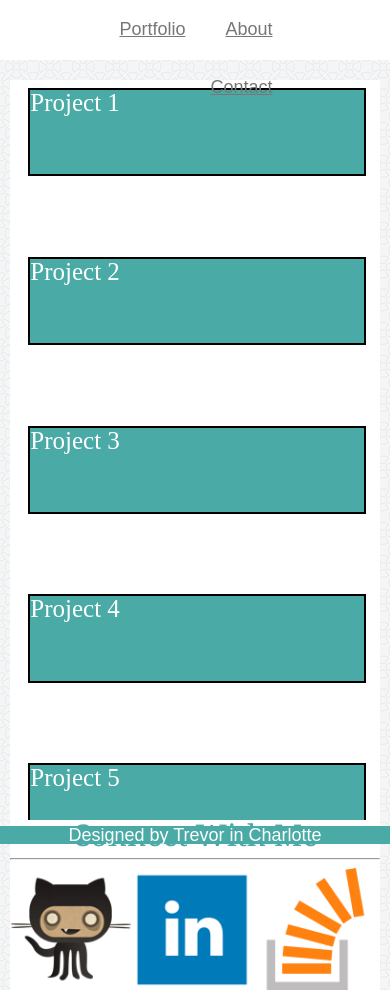
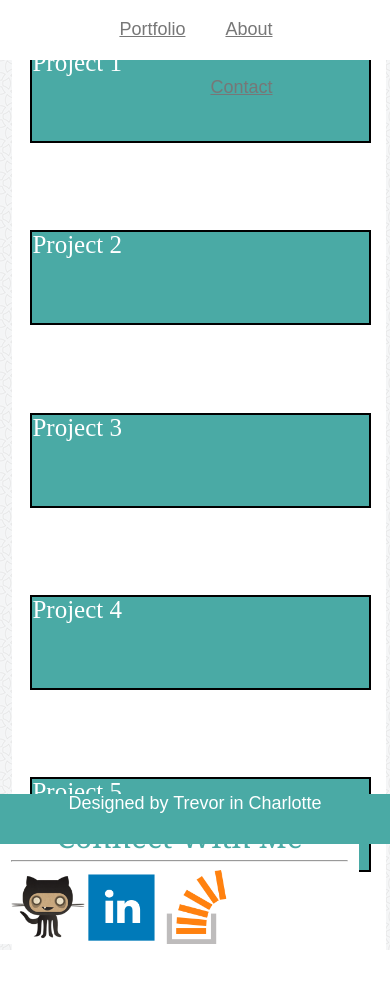
Before and after one commit to trevorharm/responsive-portfolio, a plain HTML site: page portfolio.html in a window 390 px wide. After the commit the page ends 950 px from the top, so only its background shows below. Drawn offline with Linux system fonts and the light colour scheme.

Commit message:
saturdayCommit2

```diff
--- a/assets/css/style.css
+++ b/assets/css/style.css
@@ -206,6 +206,7 @@ form {
     border-width: 2px;
 }
 .footer {
+    height: 50px;
     position: fixed;
     left: 0;
     bottom: 0;
@@ -222,7 +223,24 @@ form {
     /* .portfolio {
      min-height: 100%;
  } */
-  .project1{
+
+ .name {
+     margin-left: 3%;
+ }
+ .navigation {
+     position: absolute;
+     width: 100%;
+    }
+.content {
+    padding-left: 3%;
+    padding-top: 10%;
+   padding-right: 3%;
+}
+.sidebar {
+   right: 50px;
+}
+
+ .project1{
     position: absolute;
     left: 250px;
     top: 150px;
@@ -250,47 +268,52 @@ form {
 }
 
 @media screen and (max-width: 768px){
-
+img {
+    width: 22%;
+}
     .name {
         margin-left: 3%;
     }
     .main {
         position: absolute;
-        width: 95%;
+        width: 90%;
         background-color: #ffffff;
-        margin-left: 2.5%;
-        margin-right: 2.5%;
+        /* margin-left: 2.5%; */
+        /* margin-right: 2.5%; */
         margin-top: 5%;
         margin-bottom: 2.5%;
         min-height: 65%;
     }
     .sidebar {
         text-align: center;
-        width: 95%;
-        /* left: 19px; */
+        width: 90%;
+        padding-left: 3%;
+        padding-right: 3%;
+        left: 19px;
         right: 0px;
         background-color: #ffffff;
         /* position: absolute;  */
-        margin-bottom: 5%;
-        margin-right: 2.5%;
-        margin-left: 2.5%;
-        margin-top: 2.5%;
-        top: 90%;
+        /* padding-bottom: 5%; */
+        /* margin-right: 2.5%; */
+        /* margin-left: 2.5%; */
+        padding-top: 2.5%;
+        top: 92%;
       }
     .portfolio {
         position: absolute;
         width: 95%;
         background-color: #ffffff;
-        margin-left: 2.5%;
-        margin-right: 2.5%;
-        margin-top: 5%;
-        margin-bottom: 2.5%;
+        padding-left: 2.5%;
+        padding-right: 2.5%;
+        padding-top: 5%;
+        padding-bottom: 2.5%;
         min-height: 85%;
     }
     .content {
-        width: 100%;
-        padding-left: 0%;
-        padding-top: 0%;
+        width: 90%;
+        padding-left: 3%;
+        padding-top: 10%;
+        padding-right: 3%;
         margin-right:0%;
         margin-left: 0%;
         margin-top: 0;
@@ -300,11 +323,11 @@ form {
         position: absolute;
         width: 95%;
         background-color: #ffffff;
-        margin-left: 2.5%;
-        margin-right: 2.5%;
+        /* margin-left: 2.5%; */
+        /* margin-right: 2.5%; */
         margin-top: 5%;
         margin-bottom: 2.5%;
-        min-height: 40%;
+        min-height: 30%;
     }
     .box {
         width: 38%;
@@ -386,6 +409,7 @@ form {
     .sidebar {
         min-height: 5%;
         margin-top: 0%;
+        left: 0;
     }
     .box {
         width: 90%;
```
